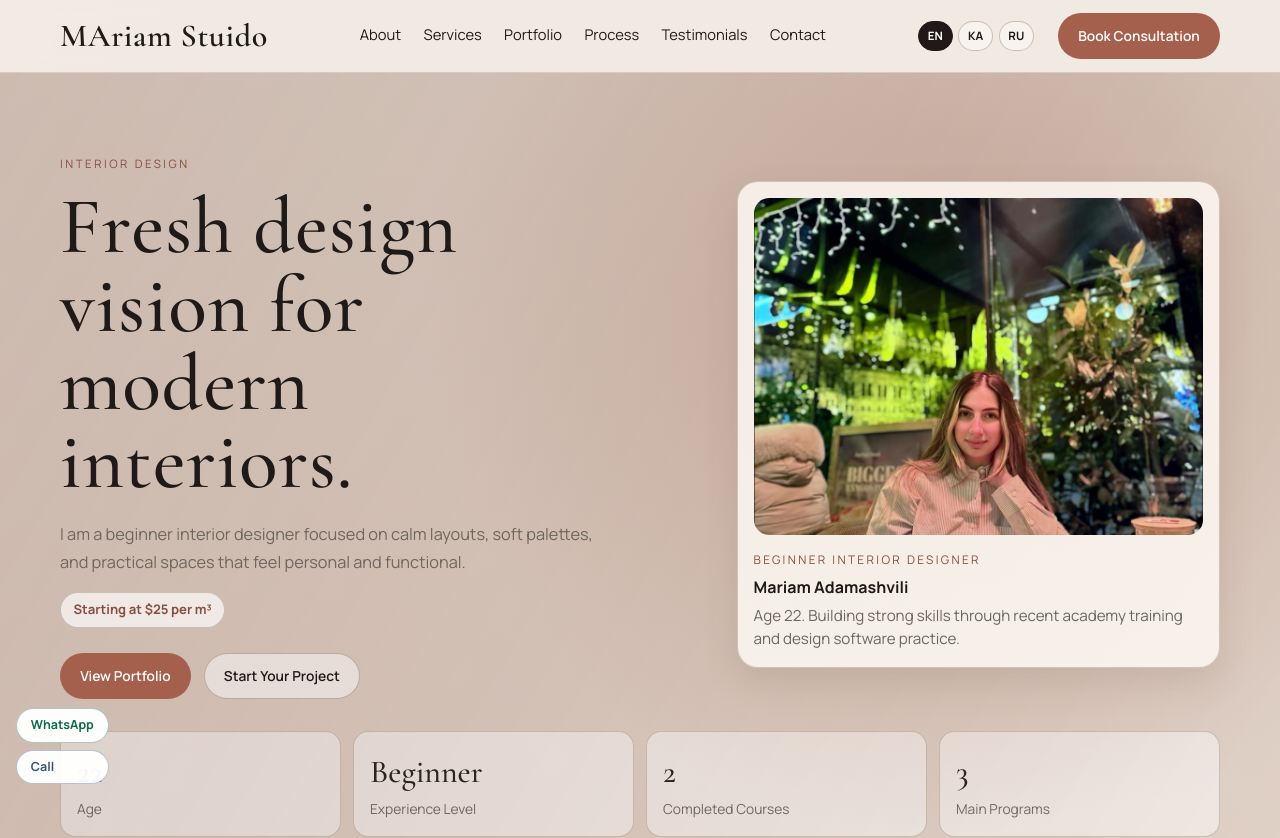
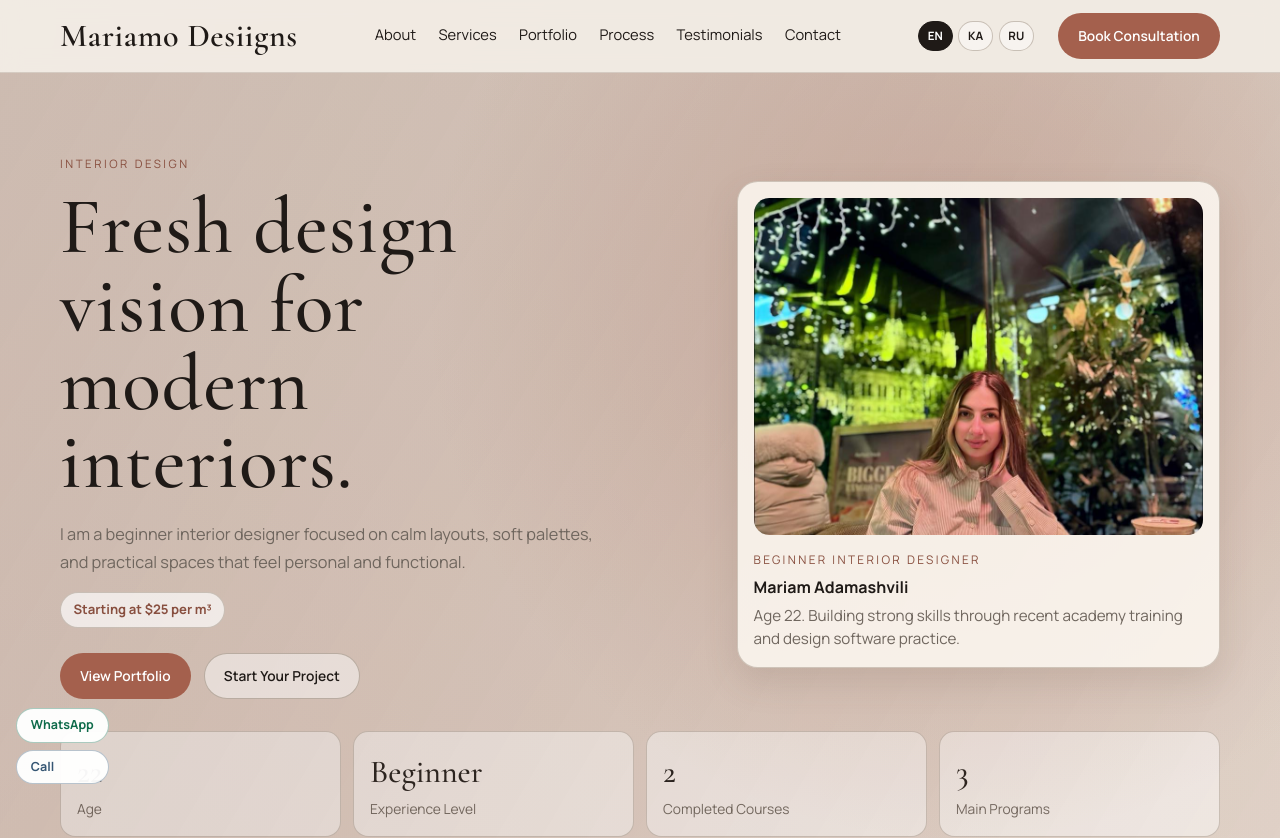
Before and after one commit to KingKaglu/interior-designer-portfolio, a React (Vite) app: page / in a window 1280 px wide. Shown: the top 838 px of the page. Built offline with nearby package versions, Linux system fonts and the light colour scheme.

Commit message:
chore: rename branding to Mariamo Desiigns

```diff
--- a/index.html
+++ b/index.html
@@ -5,10 +5,10 @@
     <link rel="icon" type="image/svg+xml" href="/favicon.svg" />
     <meta name="viewport" content="width=device-width, initial-scale=1.0" />
 
-    <title>MAriam Stuido | Interior Designer</title>
+    <title>Mariamo Desiigns | Interior Designer</title>
     <meta
       name="description"
-      content="MAriam Stuido - interior design by Mariam Adamashvili. Beginner designer portfolio with residential concept projects."
+      content="Mariamo Desiigns - interior design by Mariam Adamashvili. Beginner designer portfolio with residential concept projects."
     />
     <meta
       name="keywords"
@@ -17,7 +17,7 @@
     <meta name="robots" content="index,follow,max-image-preview:large" />
     <meta name="theme-color" content="#f4efe8" />
 
-    <meta property="og:title" content="MAriam Stuido | Interior Designer" />
+    <meta property="og:title" content="Mariamo Desiigns | Interior Designer" />
     <meta
       property="og:description"
       content="Interior design portfolio by Mariam Adamashvili with beginner-level residential concepts."
@@ -29,7 +29,7 @@
     <meta property="og:locale:alternate" content="ru_RU" />
     <meta property="og:image" content="/assets/mariam.jpg" />
     <meta name="twitter:card" content="summary_large_image" />
-    <meta name="twitter:title" content="MAriam Stuido | Interior Designer" />
+    <meta name="twitter:title" content="Mariamo Desiigns | Interior Designer" />
     <meta
       name="twitter:description"
       content="Interior design portfolio by Mariam Adamashvili with beginner-level residential concepts."
@@ -49,7 +49,7 @@
       {
         "@context": "https://schema.org",
         "@type": "ProfessionalService",
-        "name": "MAriam Stuido",
+        "name": "Mariamo Desiigns",
         "url": "https://interior-designer-portfolio-xi.vercel.app/",
         "description": "Interior design portfolio and consultation by Mariam Adamashvili.",
         "image": "/assets/mariam.jpg",
--- a/src/i18n/en.json
+++ b/src/i18n/en.json
@@ -1,5 +1,5 @@
 {
-  "brand": "MAriam Stuido",
+  "brand": "Mariamo Desiigns",
   "nav": {
     "about": "About",
     "services": "Services",
@@ -223,7 +223,7 @@
     "whatsappPrefill": "Hello, I want to book an interior design consultation."
   },
   "footer": {
-    "left": "MAriam Stuido",
+    "left": "Mariamo Desiigns",
     "right": "2026. All rights reserved.",
     "source": "Project photos: Unsplash"
   }
--- a/src/i18n/ka.json
+++ b/src/i18n/ka.json
@@ -1,5 +1,5 @@
 {
-  "brand": "MAriam Stuido",
+  "brand": "Mariamo Desiigns",
   "nav": {
     "about": "შესახებ",
     "services": "სერვისები",
@@ -223,7 +223,7 @@
     "whatsappPrefill": "გამარჯობა, მსურს ინტერიერის დიზაინის კონსულტაციის დაჯავშნა."
   },
   "footer": {
-    "left": "MAriam Stuido",
+    "left": "Mariamo Desiigns",
     "right": "2026. ყველა უფლება დაცულია.",
     "source": "პროექტის ფოტოები: Unsplash"
   }
--- a/src/i18n/ru.json
+++ b/src/i18n/ru.json
@@ -1,5 +1,5 @@
 {
-  "brand": "MAriam Stuido",
+  "brand": "Mariamo Desiigns",
   "nav": {
     "about": "Обо мне",
     "services": "Услуги",
@@ -223,7 +223,7 @@
     "whatsappPrefill": "Здравствуйте, хочу записаться на консультацию по дизайну интерьера."
   },
   "footer": {
-    "left": "MAriam Stuido",
+    "left": "Mariamo Desiigns",
     "right": "2026. Все права защищены.",
     "source": "Фото проектов: Unsplash"
   }
```
